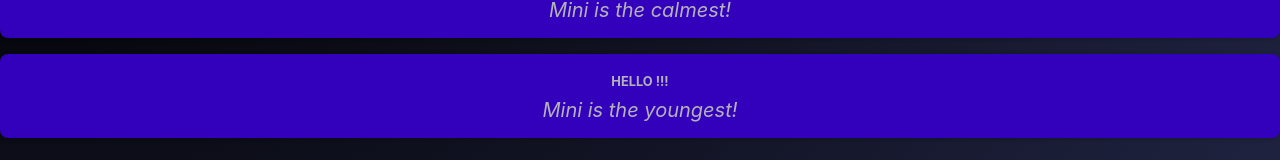
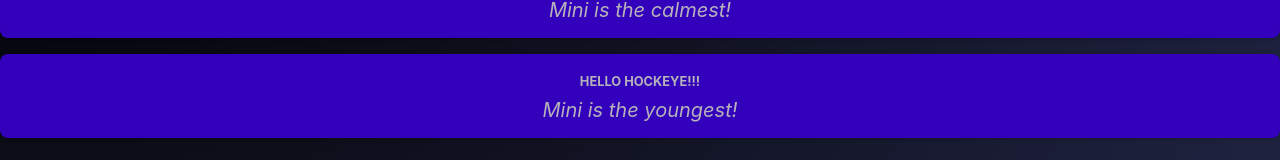
Before and after one commit to Mosenith/react-1st-project, a React (Vite) app: page / in a window 1280 px wide. Shown: the part 162-322 px from the top of the page. Built offline with nearby package versions, Linux system fonts and the light colour scheme.

Commit message:
update react proj

```diff
--- a/src/App.jsx
+++ b/src/App.jsx
@@ -5,7 +5,7 @@ function App() {
     <main>
       <Post author="Kimmy" text="Kimmy has 3 color!" />
       <Post author="Mini" text="Mini is the calmest!" />
-      <Post naauthorme="Mini" text="Mini is the youngest!" />
+      <Post author="Hockeye" text="Mini is the youngest!" />
     </main>
   );
 }
```
